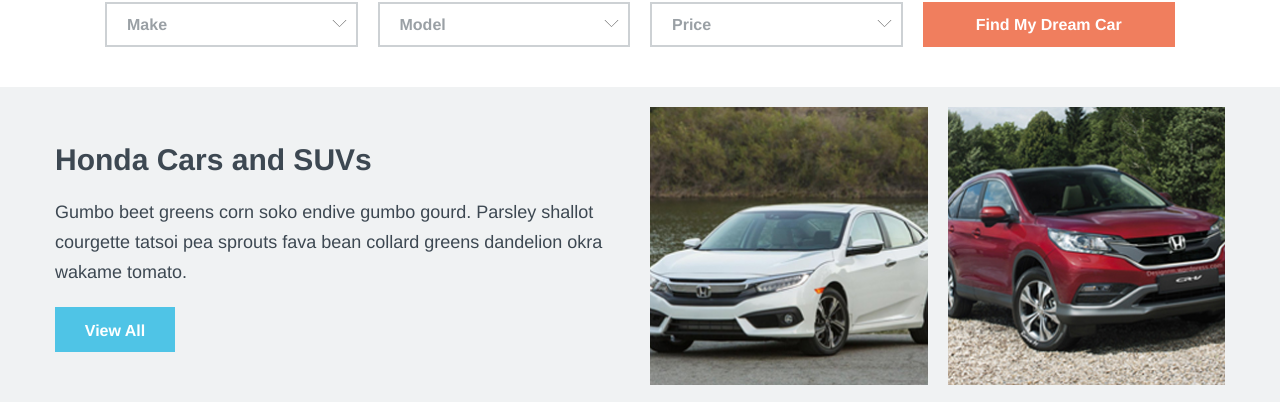
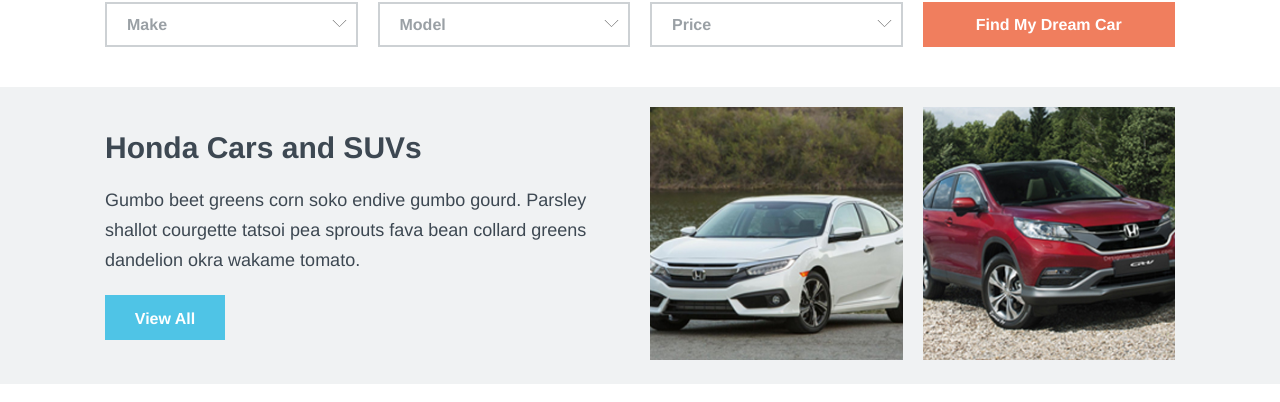
Before and after one commit to matthuntsberry/vue-autosales, a Vue app: page / in a window 1280 px wide. Shown: the part 488-890 px from the top of the page. Built offline with nearby package versions, Linux system fonts and the light colour scheme.

Commit message:
Fixed margin issue in 1280 media query

```diff
--- a/src/assets/styles/components/_featured-content__card.scss
+++ b/src/assets/styles/components/_featured-content__card.scss
@@ -7,6 +7,10 @@
     grid-gap: 20px;
     grid-template-columns: 1fr 1fr;
     padding: 0 55px;
+  }
+
+  @media(min-width: 1280px) {
+    padding: 0 105px;
   }
 
   @media(min-width: 1600px) {
```
